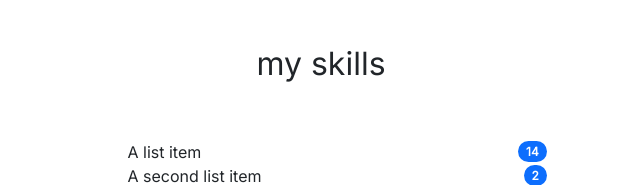
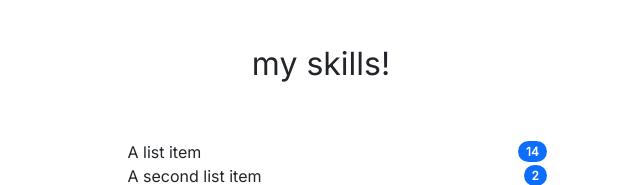
Before and after one commit to taskiaintan/taskiaintan.github.io, a plain HTML site: page index.html in a window 1280 px wide. Shown: the part 494-679 px from the top of the page, 319-959 px from the left. Drawn offline with nearby package versions, Linux system fonts and the light colour scheme.

Commit message:
Update index.html

```diff
--- a/index.html
+++ b/index.html
@@ -62,7 +62,7 @@
     <div class="container content-center">
         <div class="row text-center mt-5">
           <div class="col">
-            <h2>my skills</h2>
+            <h2>my skills!</h2>
           </div>
         </div>
         <div class="row d-flex justify-content-center text-center mt-5">
```
